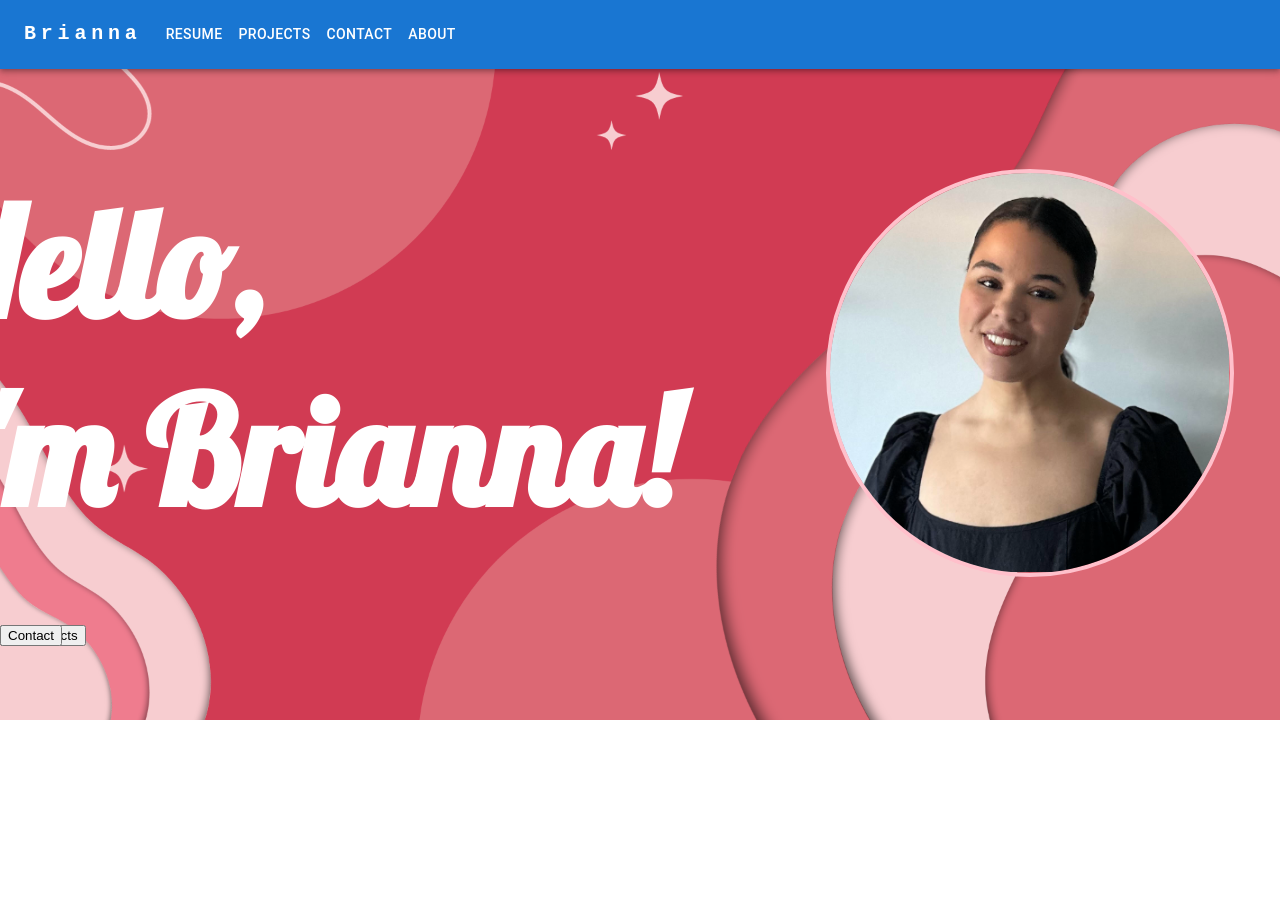
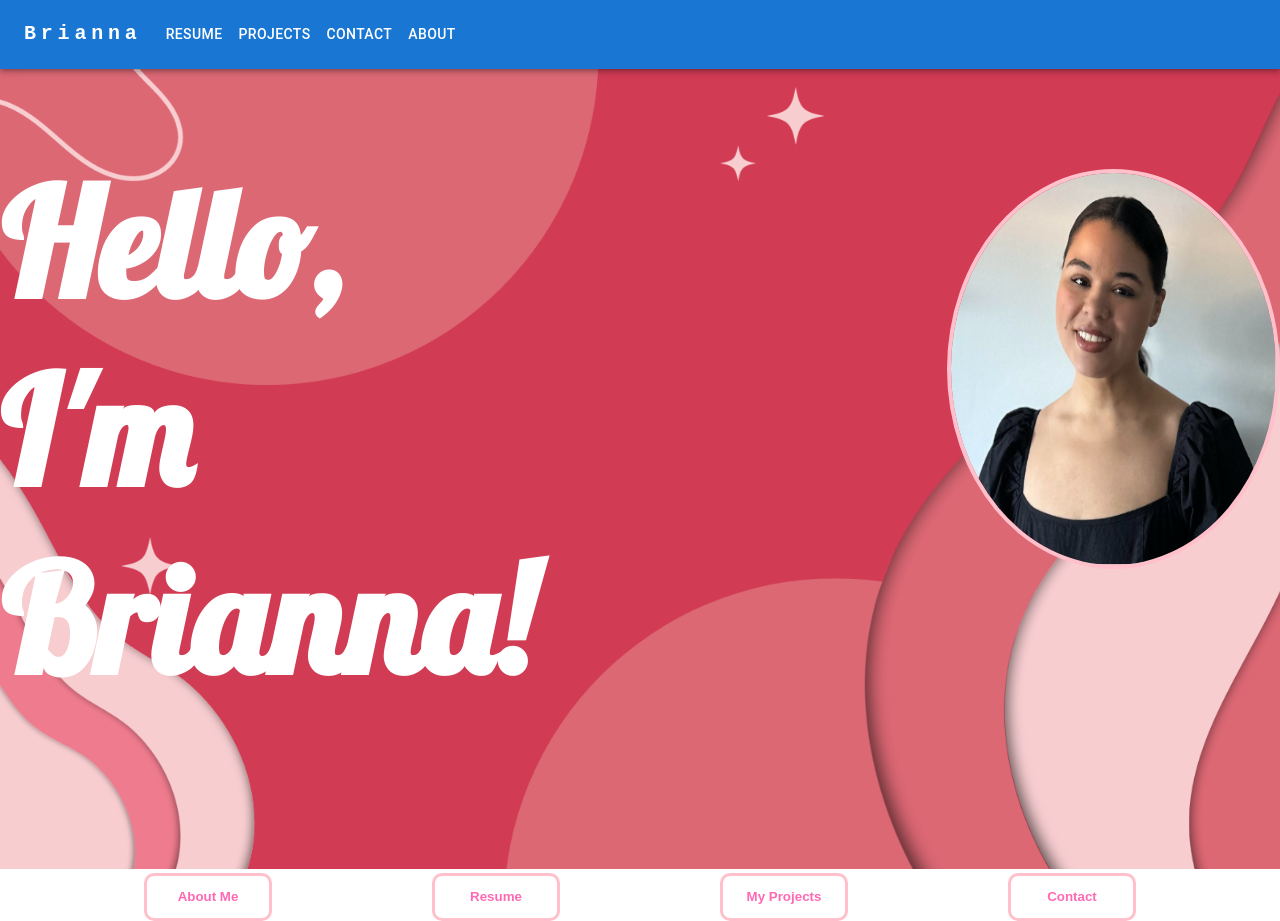
Before and after one commit to briannag31/2023-portfolio, a React (Create React App) app: page /home in a window 1280 px wide. Before the commit the page ends 800 px from the top, so only its background shows below. Built offline with nearby package versions, Linux system fonts and the light colour scheme.

Commit message:
homepage done

```diff
--- a/src/views/Home/Home.css
+++ b/src/views/Home/Home.css
@@ -1,13 +1,14 @@
+* {
+  margin: 0;
+  padding: 0;
+  box-sizing: border-box;
+}
+html,
 body {
   background-image: url('/src/photos/Brown\ Grey\ Creative\ Modern\ Online\ Portfolio\ \(3\).png');
   background-repeat: no-repeat;
   background-size: cover;
-}
-.card {
-  width: 200px;
-  height: 200px;
-  overflow: hidden;
-  opacity: 0.5;
+  width: 100%;
 }
 
 .circular--portrait {
@@ -22,7 +23,7 @@ body {
   flex-direction: row;
   justify-content: center;
   margin-top: 100px;
-  margin-left: 150px;
+  margin-left: 25%;
 }
 .circular--portrait img {
   width: 100%;
@@ -30,15 +31,13 @@ body {
 }
 .container {
   display: flex;
-  flex-wrap: wrap;
-  /* align-content: space-between; */
-  flex-direction: row;
+  flex-direction: column;
+  width: 100vw;
+  height: 100vh;
+}
+.top {
+  display: flex;
   justify-content: center;
-  width: 100%;
-  padding: -300px;
-}
-.right {
-  align-items: flex-start;
 }
 
 .home-text {
@@ -46,22 +45,18 @@ body {
   color: white;
   font-size: 150px;
   text-align: left;
-  margin-left: -125px;
-  /* margin-left: -30vw; */
-}
-
-.buttons {
-  position: relative;
-  display: flexbox;
-  /* flex-wrap: nowrap; */
-  flex-direction: row;
-  align-items: flex-end;
-  /* justify-content: center; */
+  margin-top: 10vh;
 }
 
 .button {
-  position: absolute;
-  bottom: 0;
-  left: 0;
-  /* flex-direction: row; */
+  width: 10%;
+  background-color: white;
+  height: 3rem;
+  border: solid pink 3px;
+  border-radius: 10px;
+  font-weight: bolder;
 }
+a {
+  text-decoration: none;
+  color: hotpink;
+}
--- a/src/views/Home/Home.jsx
+++ b/src/views/Home/Home.jsx
@@ -1,13 +1,13 @@
 import * as React from 'react';
-// import Card from '@mui/material/Card';
-// import CardContent from '@mui/material/CardContent';
+import Stack from '@mui/material/Stack';
+// import Button from '@mui/material/Button';
 import './Home.css';
-// import Container from '@mui/material/Container';
 import headshot from '../../photos/headshot.png';
 export const Home = () => {
   return (
     <>
       <div className="container">
+        <div className="top">
           <h1 className="home-text">
             Hello, <br /> I&#x27;m Brianna!
           </h1>
@@ -15,11 +15,20 @@ export const Home = () => {
             <img src={headshot} />
           </div>
         </div>
-      <div className="buttons">
-        <button className="button">About Me</button>
-        <button className="button">Resume</button>
-        <button className="button">My Projects</button>
-        <button className="button">Contact</button>
+        <Stack spacing={2} direction="row" justifyContent="space-evenly" mt={20}>
+          <button className="button" href="/about">
+            <a href="/about"> About Me</a>
+          </button>
+          <button className="button">
+            <a href="/resume">Resume</a>
+          </button>
+          <button className="button" href="/projects">
+            <a href="/projects"> My Projects</a>
+          </button>
+          <button className="button" href="/contact">
+            <a href="/contact">Contact</a>
+          </button>
+        </Stack>
       </div>
     </>
   );
```
Also changed, not shown: src/views/Projects.jsx (+0 -7 lines). Lines whose indentation alone changed are shown as unchanged.
